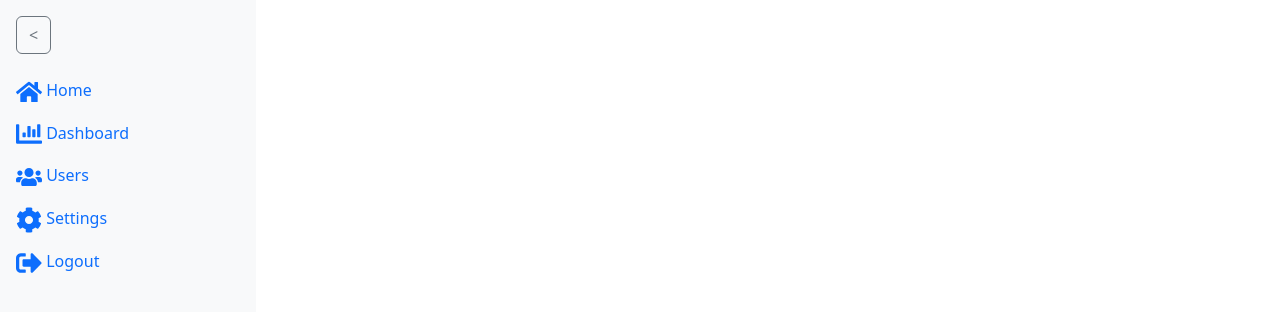
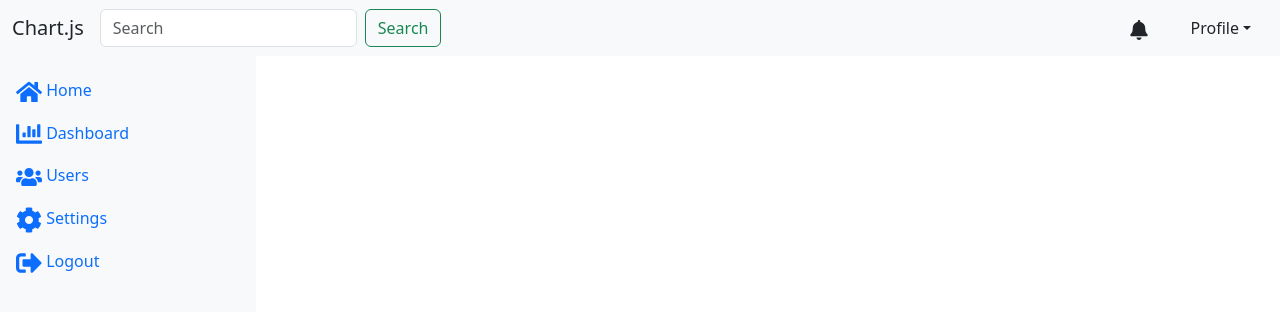
Before and after one commit to ItsRitik/cs696af24-ItsRitik, a React (Create React App) app in the folder week6-explore-bootstrap/: page / in a window 1280 px wide. Shown: the top 312 px of the page. Built offline with nearby package versions, Linux system fonts and the light colour scheme.

Commit message:
Created Header

```diff
--- a/week6-explore-bootstrap/src/App.js
+++ b/week6-explore-bootstrap/src/App.js
@@ -1,19 +1,22 @@
 // App.js
 import React from "react";
 import Sidebar from "./components/sidebar";
-// import Header from "./components/Header";
+import Header from "./components/Header";
 // import SummaryCards from "./components/SummaryCards";
 // import ChartWidget from "./components/ChartWidget";
 // import RecentActivity from "./components/RecentActivity";
 // import PerformanceMetrics from "./components/PerformanceMetrics";
 // import Footer from "./components/Footer";
 // import { Container, Row, Col } from "react-bootstrap";
+import "./App.css"; // Import global styles
 
-const App = () => (
-  <div className="d-flex">
+const App = () => {
+  return (
+    <div className="app-layout">
+      <Header />
+      <div className=" d-flex">
         <Sidebar />
-    {/* <div className="flex-grow-1">
-      <Header />
+        {/* <div className="content-container">
           <Container fluid className="mt-4">
             <SummaryCards />
             <Row>
@@ -27,8 +30,10 @@ const App = () => (
             <RecentActivity />
           </Container>
           <Footer />
-    </div>*/}
+        </div> */}
+      </div>
     </div>
   );
+};
 
 export default App;
--- /dev/null
+++ b/week6-explore-bootstrap/src/components/Header.css
@@ -0,0 +1,10 @@
+/* components/Header.css */
+.header {
+  height: 60px;
+  display: flex;
+  align-items: center;
+  justify-content: space-between;
+  width: 100%;
+  position: fixed; /* Keeps the header at the top */
+  top: 0;
+}
--- /dev/null
+++ b/week6-explore-bootstrap/src/components/Header.js
@@ -0,0 +1,56 @@
+// components/Header.js
+import React from "react";
+import { Navbar, Form, FormControl, Nav, Dropdown } from "react-bootstrap";
+import Button from "react-bootstrap/Button";
+import Container from "react-bootstrap/Container";
+import { FaBell } from "react-icons/fa";
+import "./Header.css"; // Import CSS for styling
+
+const Header = () => {
+  return (
+    <Navbar fixed="top" className="bg-body-tertiary" expand="lg">
+      <Container fluid>
+        <Navbar.Brand className="text-dark text-lg" href="#">
+          Chart.js
+        </Navbar.Brand>
+        <Navbar.Toggle aria-controls="navbarScroll" className="" />
+        <Navbar.Collapse id="navbarScroll">
+          <Nav
+            className="me-auto my-2 my-lg-0"
+            style={{ maxHeight: "100px" }}
+            navbarScroll
+          >
+            <Form className="d-flex">
+              <Form.Control
+                type="search"
+                placeholder="Search"
+                className="me-2"
+                aria-label="Search"
+              />
+              <Button variant="outline-success">Search</Button>
+            </Form>
+          </Nav>
+          <Nav.Link href="#" className="text-dark px-4">
+            <FaBell size={20} />
+          </Nav.Link>
+          <Dropdown align="end" className="px-1 text-dark">
+            <Dropdown.Toggle
+              className="text-dark"
+              variant="outline-light"
+              id="dropdown-basic"
+            >
+              Profile
+            </Dropdown.Toggle>
+
+            <Dropdown.Menu>
+              <Dropdown.Item href="#">Settings</Dropdown.Item>
+              <Dropdown.Item href="#">Logout</Dropdown.Item>
+            </Dropdown.Menu>
+          </Dropdown>
+        </Navbar.Collapse>
+      </Container>
+    </Navbar>
+  );
+};
+
+export default Header;
```
Also changed, not shown: week6-explore-bootstrap/src/App.css (+8 -0 lines). Lines whose indentation alone changed are shown as unchanged.
